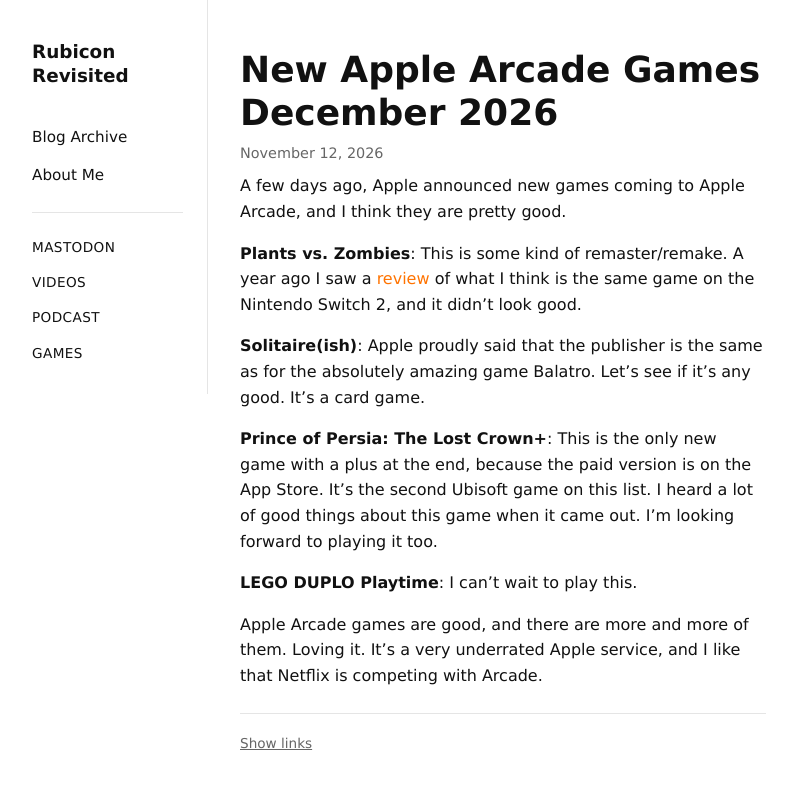
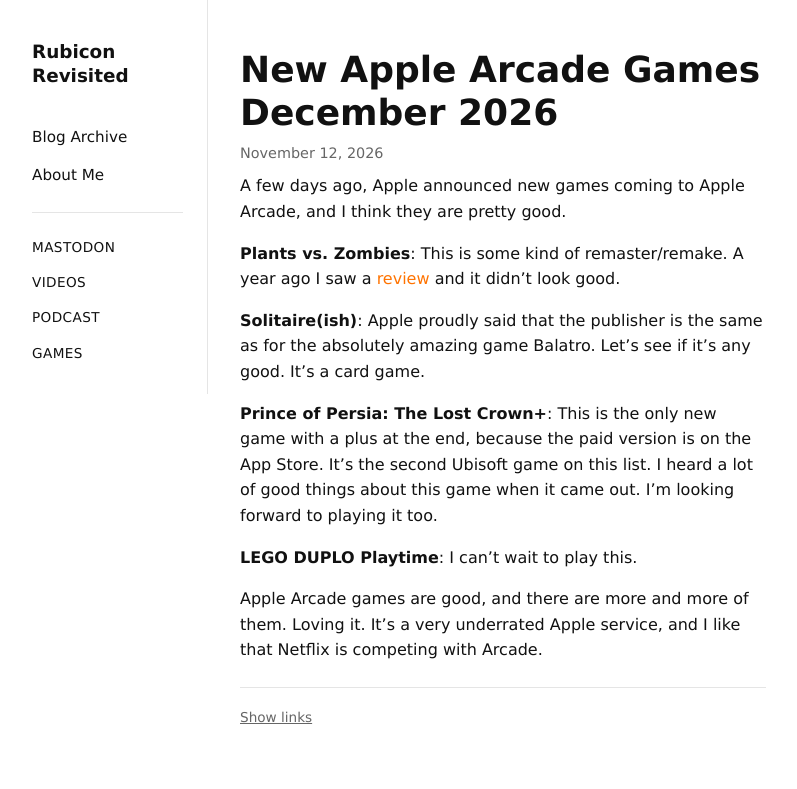
Before and after one commit to StepanJiri/stepankarasek.github.io, a Jekyll site: the page built from _posts/2026-11-12-New Apple Arcade Games December 2026.md, in a window 1280 px wide. Shown: the top 789 px of the page, without its empty margins (152-949 px from the left). Built offline with Jekyll 4.4.1, drawn with Linux system fonts in a browser that asks for light colours.

Commit message:
Update 2026-11-12-New Apple Arcade Games December 2026.md

```diff
--- a/_posts/2026-11-12-New Apple Arcade Games December 2026.md
+++ b/_posts/2026-11-12-New Apple Arcade Games December 2026.md
@@ -5,7 +5,7 @@ date: 2026-11-12 14:07:00 +0200
 ---
 A few days ago, Apple announced new games coming to Apple Arcade, and I think they are pretty good.
 
-**Plants vs. Zombies**: This is some kind of remaster/remake. A year ago I saw a [review](https://youtu.be/zik-Cx7oxQE?is=yKRuKfWMNVRzPFs1 "Plants vs Zombies Is a Complete Mess on Switch 2") of what I think is the same game on the Nintendo Switch 2, and it didn't look good.
+**Plants vs. Zombies**: This is some kind of remaster/remake. A year ago I saw a [review](https://youtu.be/zik-Cx7oxQE?is=yKRuKfWMNVRzPFs1 "Plants vs Zombies Is a Complete Mess on Switch 2") and it didn't look good.
 
 **Solitaire(ish)**: Apple proudly said that the publisher is the same as for the absolutely amazing game Balatro. Let's see if it's any good. It's a card game.
 
```
